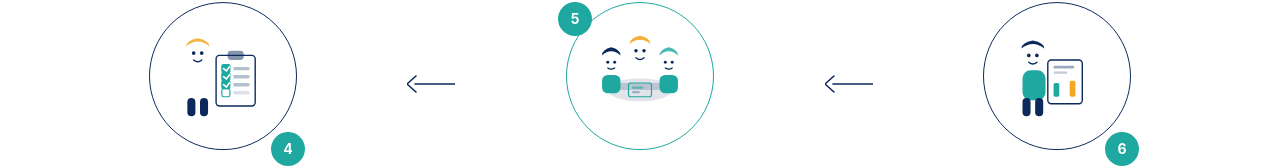
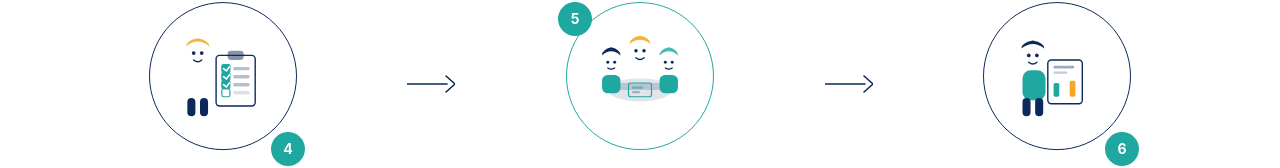
Before and after one commit to Rosecreative13/hr-toolkit-landing, a React (Vite) app: page / in a window 1280 px wide. Shown: the part 7206-7374 px from the top of the page. Built offline with nearby package versions, Linux system fonts and the light colour scheme.

Commit message:
fix(how-it-works): point bottom-row arrows right to match 4->5->6 order

```diff
--- a/src/components/HowItWorks.tsx
+++ b/src/components/HowItWorks.tsx
@@ -405,7 +405,7 @@ export default function HowItWorks() {
         >
           {steps.slice(3).map((step, i) => (
             <React.Fragment key={step.number}>
-              {i > 0 && <RowArrow direction="left" delay={0.32 + i * 0.1} />}
+              {i > 0 && <RowArrow direction="right" delay={0.32 + i * 0.1} />}
               <StepCircle
                 step={step}
                 delay={0.32 + i * 0.1}
```
